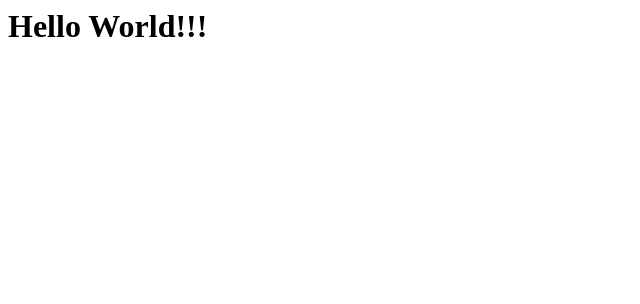
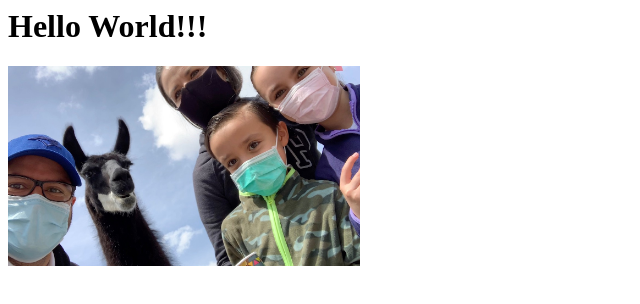
Before and after one commit to ivanderhorst/ivanderhorst.github.io, a plain HTML site: page index.html in a window 1280 px wide. Shown: the whole page, without its empty margins (0-640 px from the left). Drawn offline with Linux system fonts and the light colour scheme.

Commit message:
image added

```diff
--- a/index.html
+++ b/index.html
@@ -1,3 +1,6 @@
 <html>
     <h1> Hello World!!!</h1>
+    <div>
+        <img src="ike.jpg" height="200">
+    </div>
 </html>
```
Also changed, not shown: ike.jpg (added).
